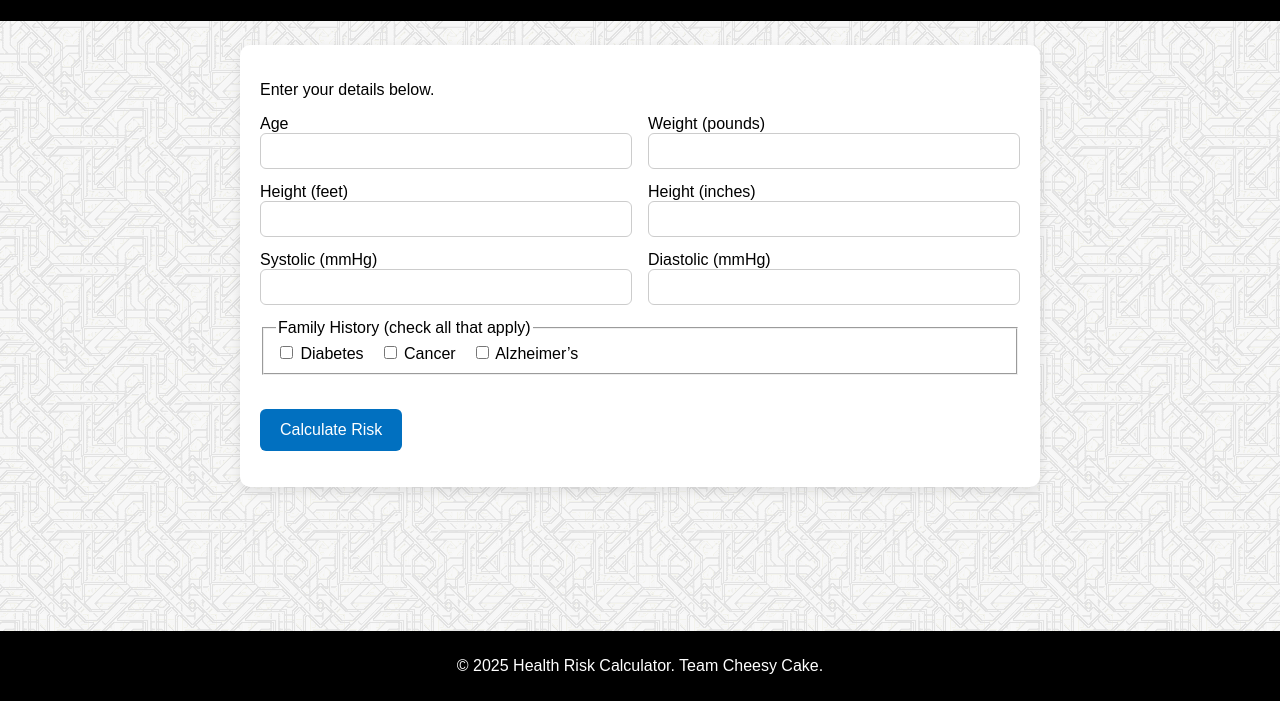
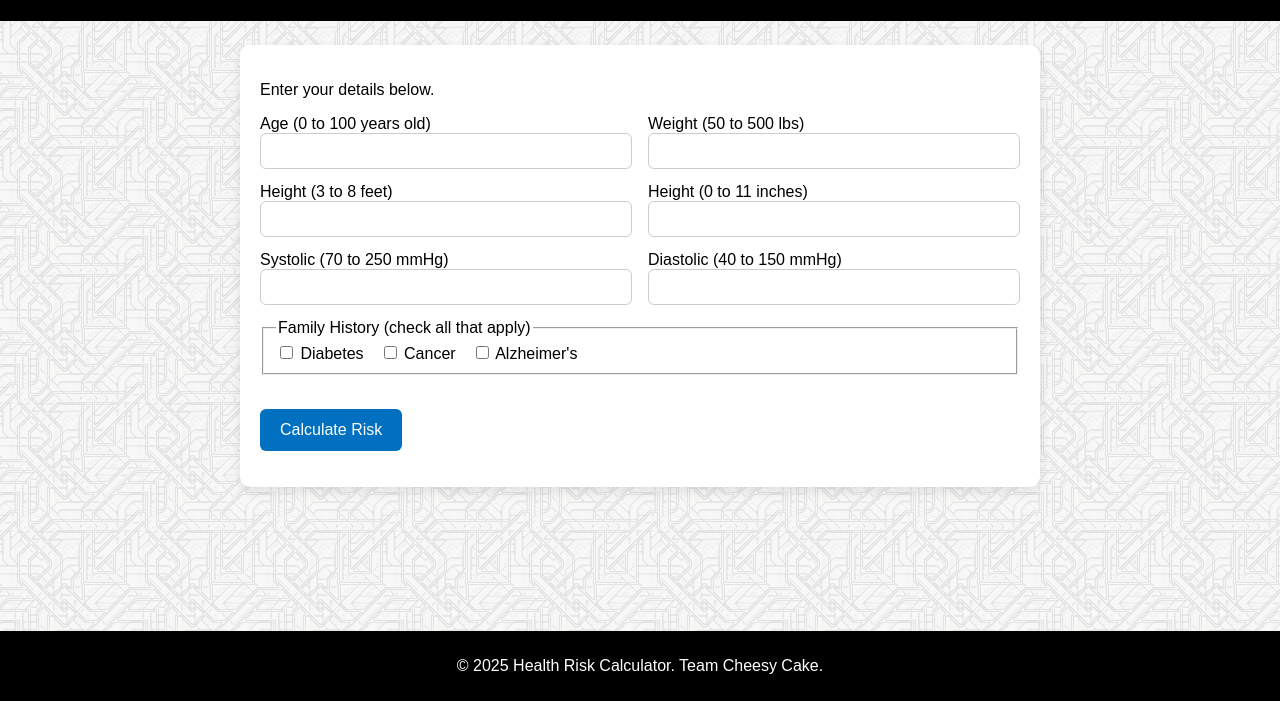
Before and after one commit to DV-SoftEnginFall2025-Sprint-04/Health-Insurance-Risk-Calculator, a website: page public/calculator.html in a window 1280 px wide. Shown: the part 99-800 px from the top of the page. Drawn offline with Linux system fonts and the light colour scheme; no server answers.

Commit message:
Update calculator.html

```diff
--- a/public/calculator.html
+++ b/public/calculator.html
@@ -38,13 +38,13 @@
     <form id="riskForm" novalidate>
       <div class="row">
         <div class="field" id="ageField">
-          <label for="age">Age</label>
+          <label for="age">Age (0 to 100 years old)</label>
           <input type="number" id="age" name="age" min="0" max="100" inputmode="numeric" required />
           <div class="error-text">Enter an age between 0 and 100.</div>
         </div>
 
         <div class="field" id="weightField">
-          <label for="weightLb">Weight (pounds)</label>
+          <label for="weightLb">Weight (50 to 500 lbs)</label>
           <input type="number" id="weightLb" name="weightLb" min="50" max="500" required />
           <div class="error-text">Enter a weight between 50 and 500 lb.</div>
         </div>
@@ -52,13 +52,13 @@
 
       <div class="row">
         <div class="field" id="heightFtField">
-          <label for="feet">Height (feet)</label>
+          <label for="feet">Height (3 to 8 feet)</label>
           <input type="number" id="feet" name="feet" min="3" max="8" required />
           <div class="error-text">Feet must be at least 3 and not more than 8.</div>
         </div>
 
         <div class="field" id="heightInField">
-          <label for="inches">Height (inches)</label>
+          <label for="inches">Height (0 to 11 inches)</label>
           <input type="number" id="inches" name="inches" min="0" max="11" required />
           <div class="error-text">Inches must be between 0 and 11.</div>
         </div>
@@ -66,13 +66,13 @@
 
       <div class="row">
         <div class="field" id="sysField">
-          <label for="systolic">Systolic (mmHg)</label>
+          <label for="systolic">Systolic (70 to 250 mmHg)</label>
           <input type="number" id="systolic" name="systolic" min="70" max="250" required />
           <div class="error-text">Systolic must be between 70 and 250.</div>
         </div>
 
         <div class="field" id="diaField">
-          <label for="diastolic">Diastolic (mmHg)</label>
+          <label for="diastolic">Diastolic (40 to 150 mmHg)</label>
           <input type="number" id="diastolic" name="diastolic" min="40" max="150" required />
           <div class="error-text">Diastolic must be between 40 and 150.</div>
         </div>
@@ -83,7 +83,7 @@
         <div class="checkboxes">
           <label><input type="checkbox" id="fh-diabetes" /> Diabetes</label>
           <label><input type="checkbox" id="fh-cancer" /> Cancer</label>
-          <label><input type="checkbox" id="fh-alz" /> Alzheimer’s</label>
+          <label><input type="checkbox" id="fh-alz" /> Alzheimer's</label>
         </div>
       </fieldset>
 
```
